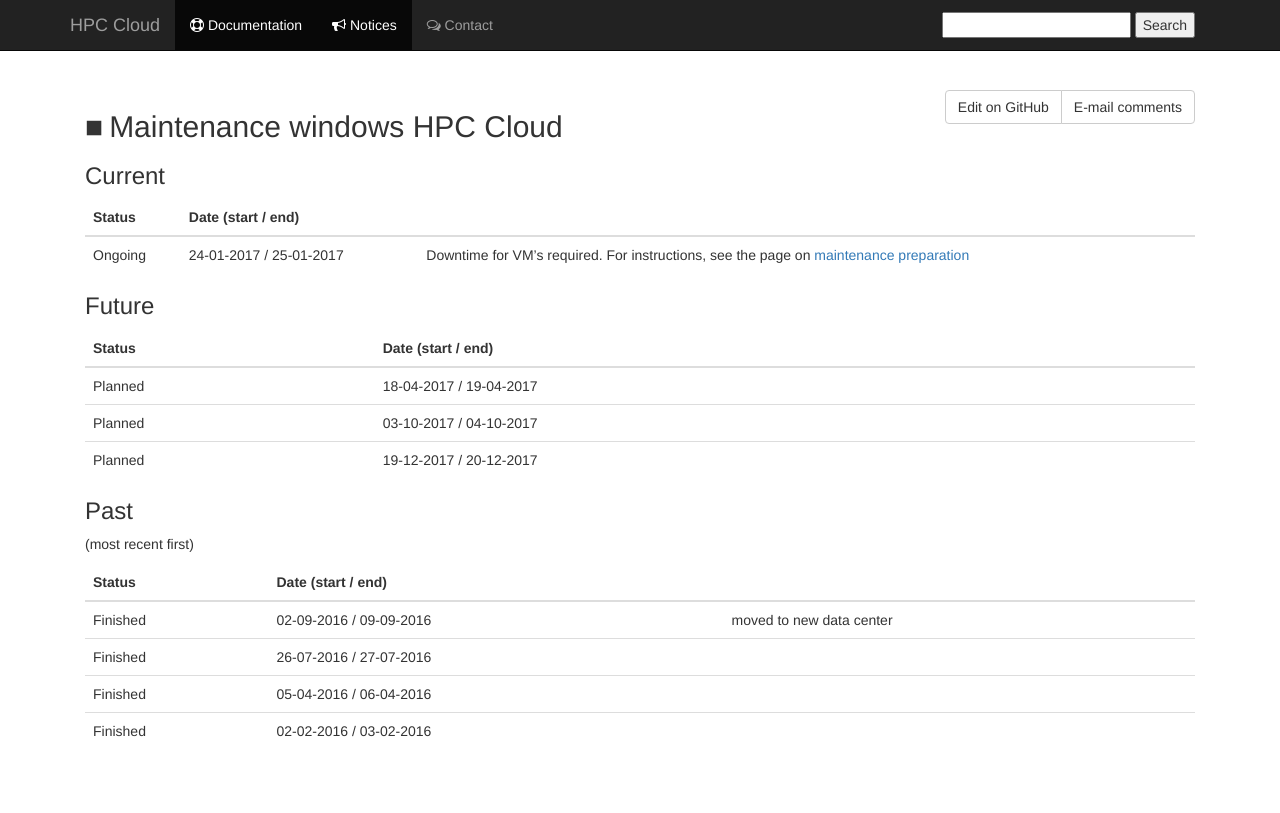
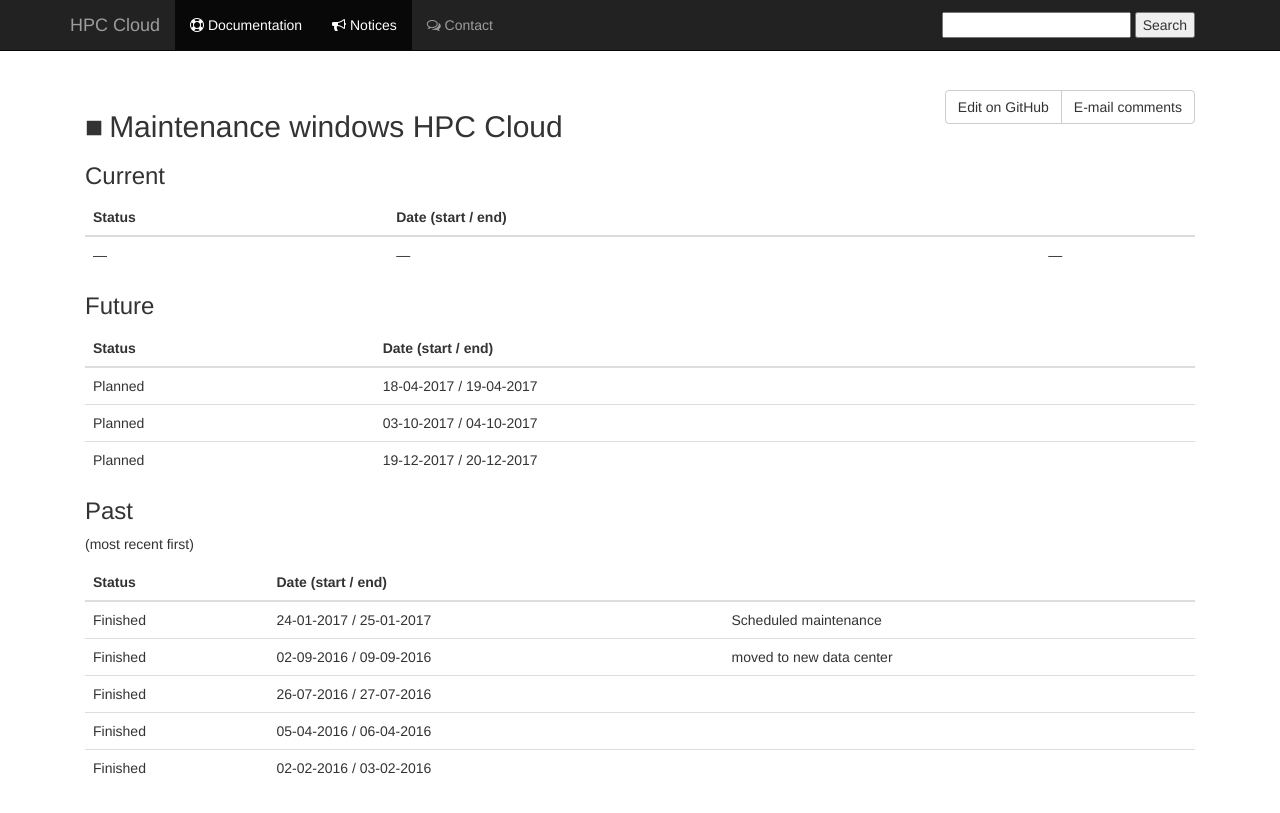
Before and after one commit to sara-nl/clouddocs, a Jekyll site: the page built from maintenance.markdown, in a window 1280 px wide. Shown: the top 813 px of the page. Built offline with Jekyll 4.4.1, drawn with Linux system fonts in a browser that asks for light colours; nearby versions of some CDN libraries; our own code applies the rules of GitHub Pages for plain Markdown files.

Commit message:
maintenance complete

```diff
--- a/maintenance.markdown
+++ b/maintenance.markdown
@@ -8,7 +8,7 @@
 
 |   Status    |   Date (start / end)        |   |
 |:------------|:----------------------------|:--|
-|   Ongoing   |   24-01-2017 / 25-01-2017   | Downtime for VM's required. For instructions, see the page on [maintenance preparation](notices/maintenance_preparation_down)  |
+|   &mdash;   |   &mdash;   | &mdash;  |
 {: class="table"}
 
 ### Future
@@ -26,6 +26,7 @@
 
 |   Status    |   Date (start / end)        |   |
 |:------------|:----------------------------|:--|
+|   Finished  |   24-01-2017 / 25-01-2017   | Scheduled maintenance  |
 |   Finished  |   02-09-2016 / 09-09-2016   | moved to new data center |
 |   Finished  |   26-07-2016 / 27-07-2016   |   |
 |   Finished  |   05-04-2016 / 06-04-2016   |   |
```
